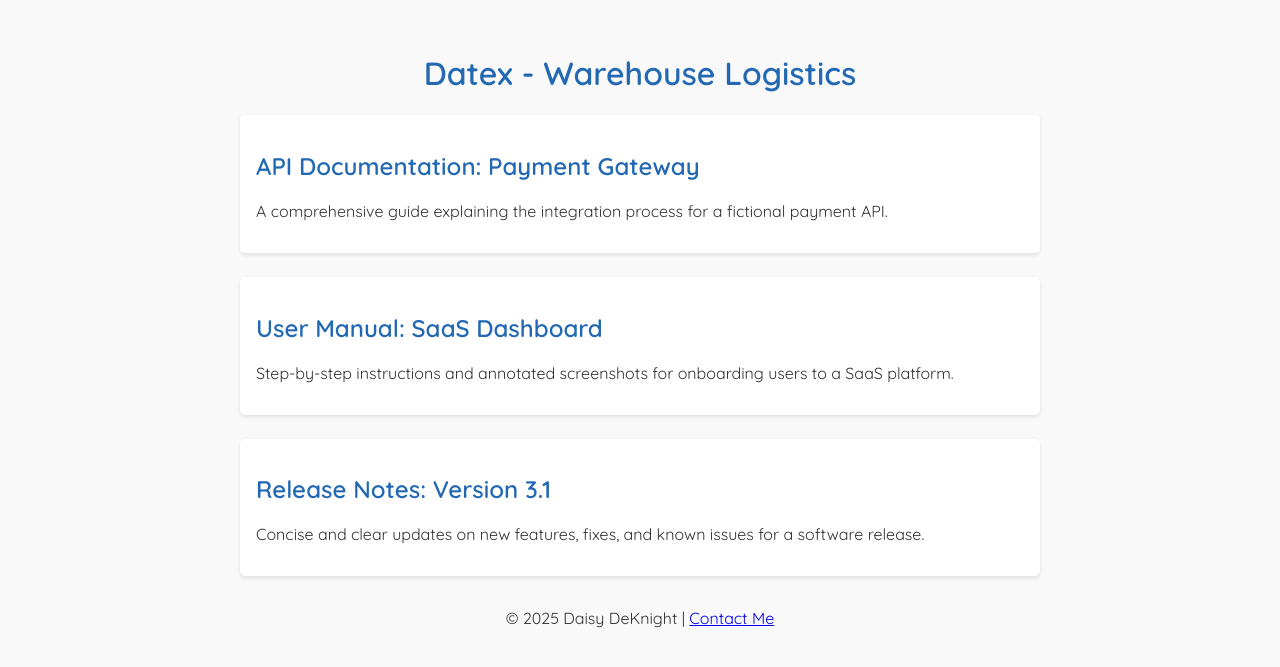
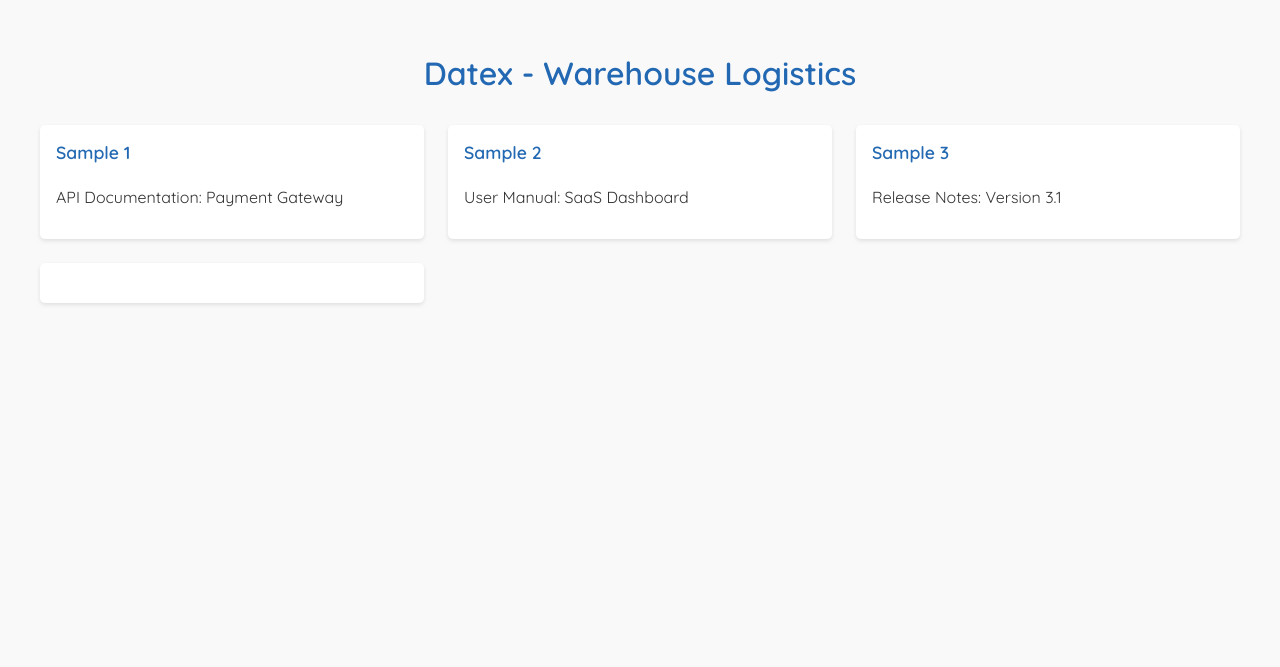
Before and after one commit to Daisy-Docs/Portfolio, a Jekyll site: the page Datex.html, which Jekyll copies as it is, in a window 1280 px wide. Shown: the top 667 px of the page. Built offline with Jekyll 4.4.1, drawn with Linux system fonts in a browser that asks for light colours.

Commit message:
Update Datex.html

```diff
--- a/Datex.html
+++ b/Datex.html
@@ -5,13 +5,13 @@
   <meta name="viewport" content="width=device-width, initial-scale=1" />
   <title>Datex - Warehouse Logistics</title>
 
-  <!-- ✅ Import Quicksand from Google Fonts -->
+  <!-- Import Quicksand from Google Fonts -->
   <link href="https://fonts.googleapis.com/css2?family=Quicksand:wght@400;600&display=swap" rel="stylesheet">
 
   <style>
     body {
       font-family: 'Quicksand', Arial, sans-serif;
-      max-width: 800px;
+      max-width: 1200px;
       margin: 0 auto;
       padding: 2rem;
       background-color: #f9f9f9;
@@ -21,14 +21,28 @@
     h1 {
       text-align: center;
       color: #2268b2;
+      margin-bottom: 2rem;
+    }
+
+    .grid-container {
+      display: grid;
+      grid-template-columns: repeat(3, 1fr);
+      gap: 1.5rem;
     }
 
     .sample {
-      margin-bottom: 1.5rem;
+      background: #fff;
       padding: 1rem;
-      background: #fff;
       border-radius: 5px;
       box-shadow: 0 2px 4px rgba(0,0,0,0.1);
+      display: flex;
+      flex-direction: column;
+      justify-content: space-between;
+    }
+
+    .sample h2 {
+      font-size: 1.1rem;
+      margin: 0 0 0.5rem;
     }
 
     .sample a {
@@ -40,28 +54,41 @@
     .sample a:hover {
       text-decoration: underline;
     }
+
+    footer {
+      text-align: center;
+      margin-top: 3rem;
+    }
+
+    /* Responsive for smaller screens */
+    @media (max-width: 800px) {
+      .grid-container {
+        grid-template-columns: 1fr 1fr;
+      }
+    }
+
+    @media (max-width: 500px) {
+      .grid-container {
+        grid-template-columns: 1fr;
+      }
+    }
   </style>
 </head>
 <body>
   <h1>Datex - Warehouse Logistics</h1>
 
+  <div class="grid-container">
     <div class="sample">
-    <h2><a href="https://example.com/sample1.pdf" target="_blank">API Documentation: Payment Gateway</a></h2>
-    <p>A comprehensive guide explaining the integration process for a fictional payment API.</p>
+      <h2><a href="#">Sample 1</a></h2>
+      <p>API Documentation: Payment Gateway</p>
     </div>
-
     <div class="sample">
-    <h2><a href="https://example.com/sample2.pdf" target="_blank">User Manual: SaaS Dashboard</a></h2>
-    <p>Step-by-step instructions and annotated screenshots for onboarding users to a SaaS platform.</p>
+      <h2><a href="#">Sample 2</a></h2>
+      <p>User Manual: SaaS Dashboard</p>
     </div>
-
     <div class="sample">
-    <h2><a href="https://example.com/sample3.pdf" target="_blank">Release Notes: Version 3.1</a></h2>
-    <p>Concise and clear updates on new features, fixes, and known issues for a software release.</p>
+      <h2><a href="#">Sample 3</a></h2>
+      <p>Release Notes: Version 3.1</p>
     </div>
-
-  <footer style="text-align:center; margin-top:2rem;">
-    <p>&copy; 2025 Daisy DeKnight | <a href="mailto:daisydeknight@gmail.com">Contact Me</a></p>
-  </footer>
-</body>
-</html>
+    <div class="sample">
+      <h2>
```
Lines whose indentation alone changed are shown as unchanged.
